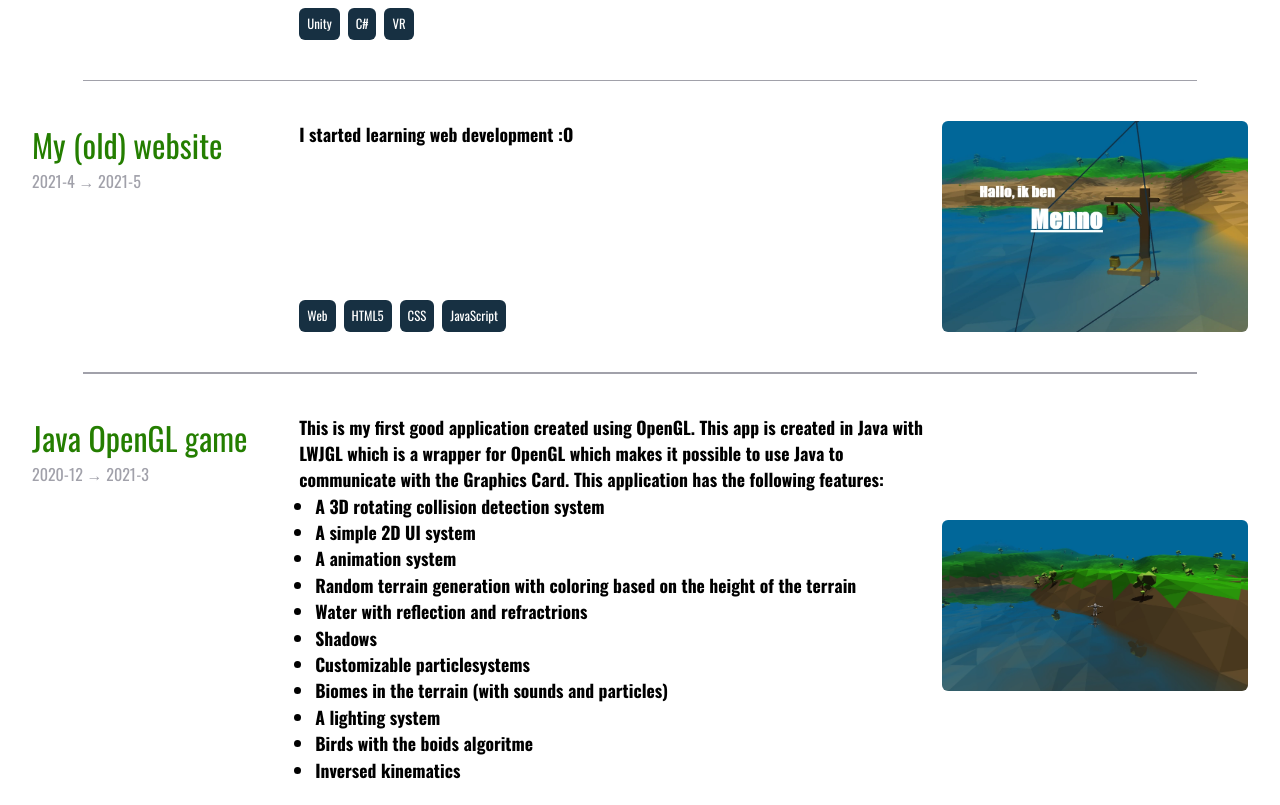
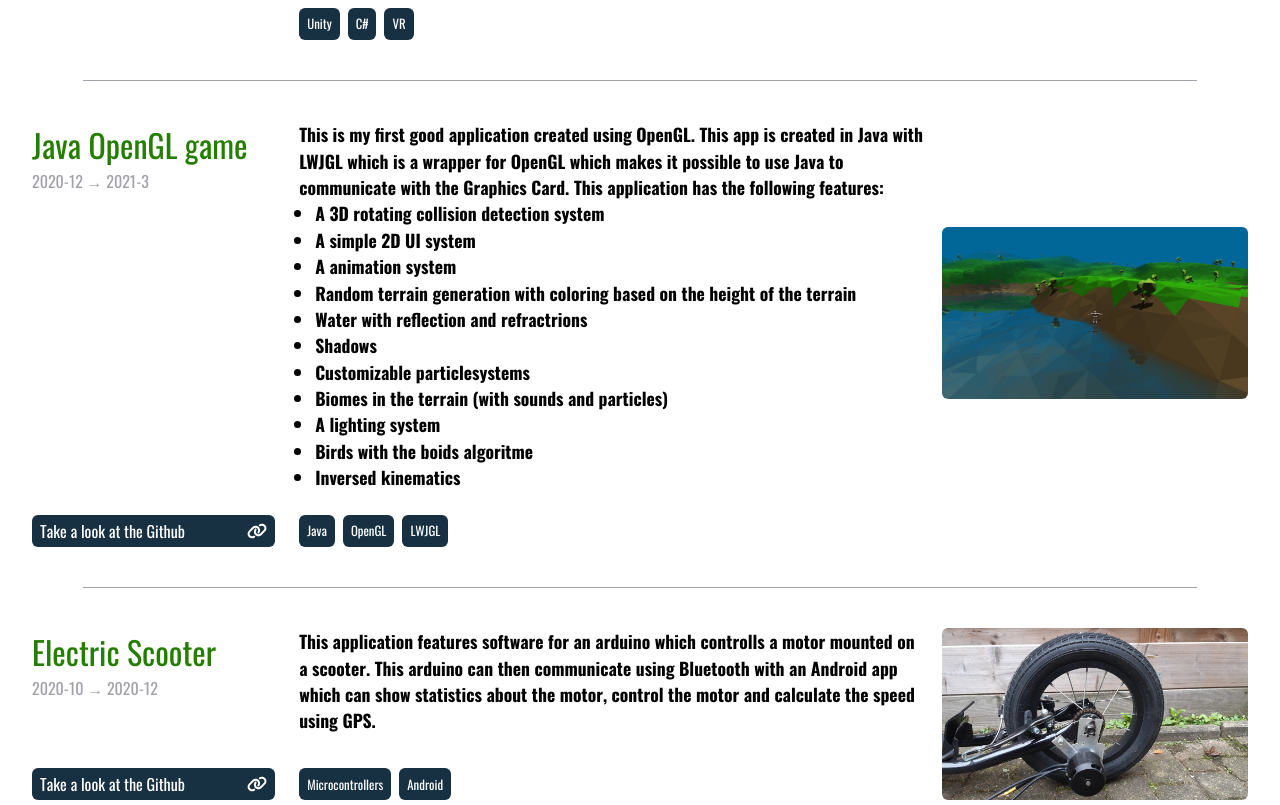
Before and after one commit to M-e-n-n-o/M-e-n-n-o.github.io, a React (Vite) app: page / in a window 1280 px wide. Shown: the part 1938-2743 px from the top of the page. Built offline with nearby package versions, Linux system fonts and the light colour scheme.

Commit message:
[REMOVED] website project

```diff
--- a/src/res/static/projects.jsx
+++ b/src/res/static/projects.jsx
@@ -41,20 +41,6 @@ export default [
             { name: "Unity", link: "https://unity.com" },
             { name: "C#" },
             { name: "VR" }
-        ]
-    },
-
-    {
-        start: { year: 2021, month: 4 },
-        end: { year: 2021, month: 5 },
-        title: "My (old) website",
-        short: <>I started learning web development :O</>,
-        shortImage: OldWebsiteImg,
-        technologies: [
-            { name: "Web" },
-            { name: "HTML5" },
-            { name: "CSS" },
-            { name: "JavaScript" }
         ]
     },
 
```
